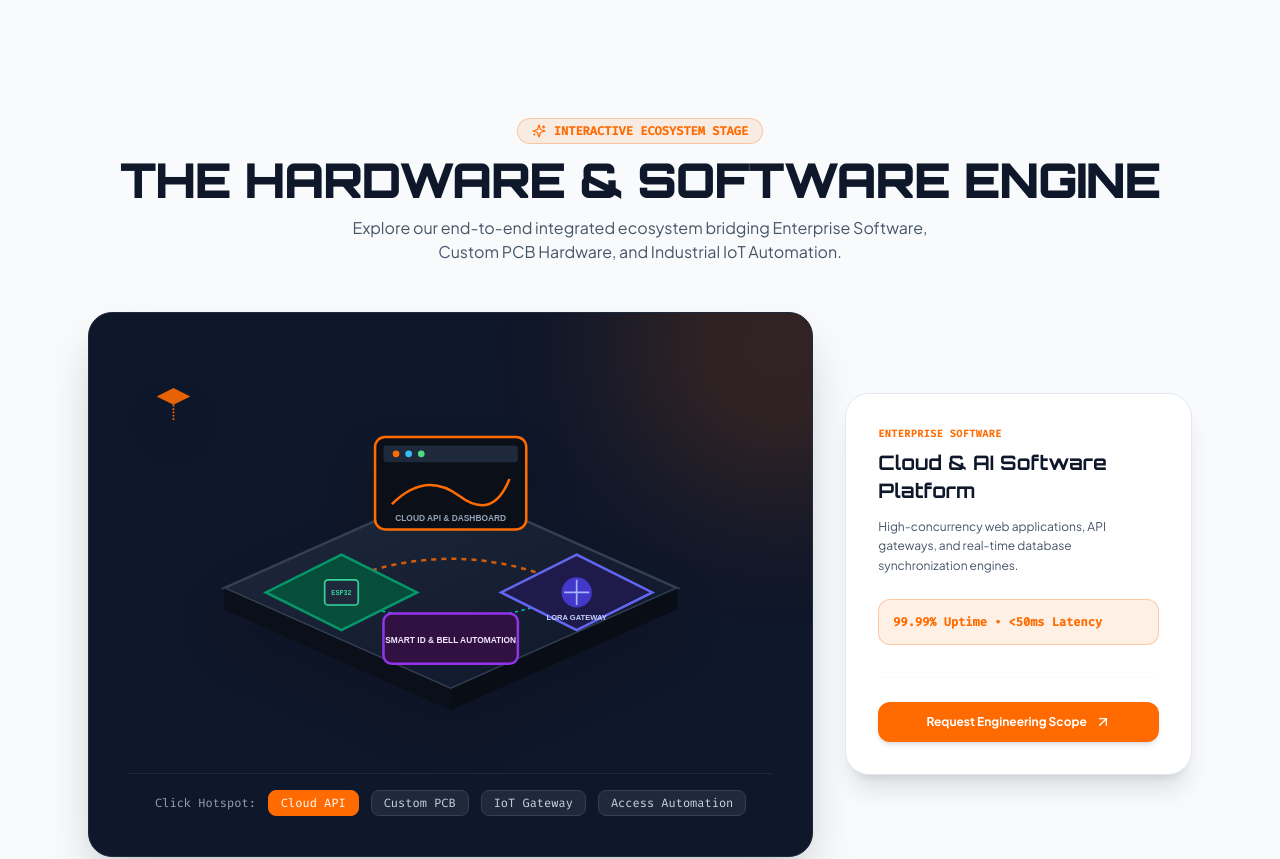
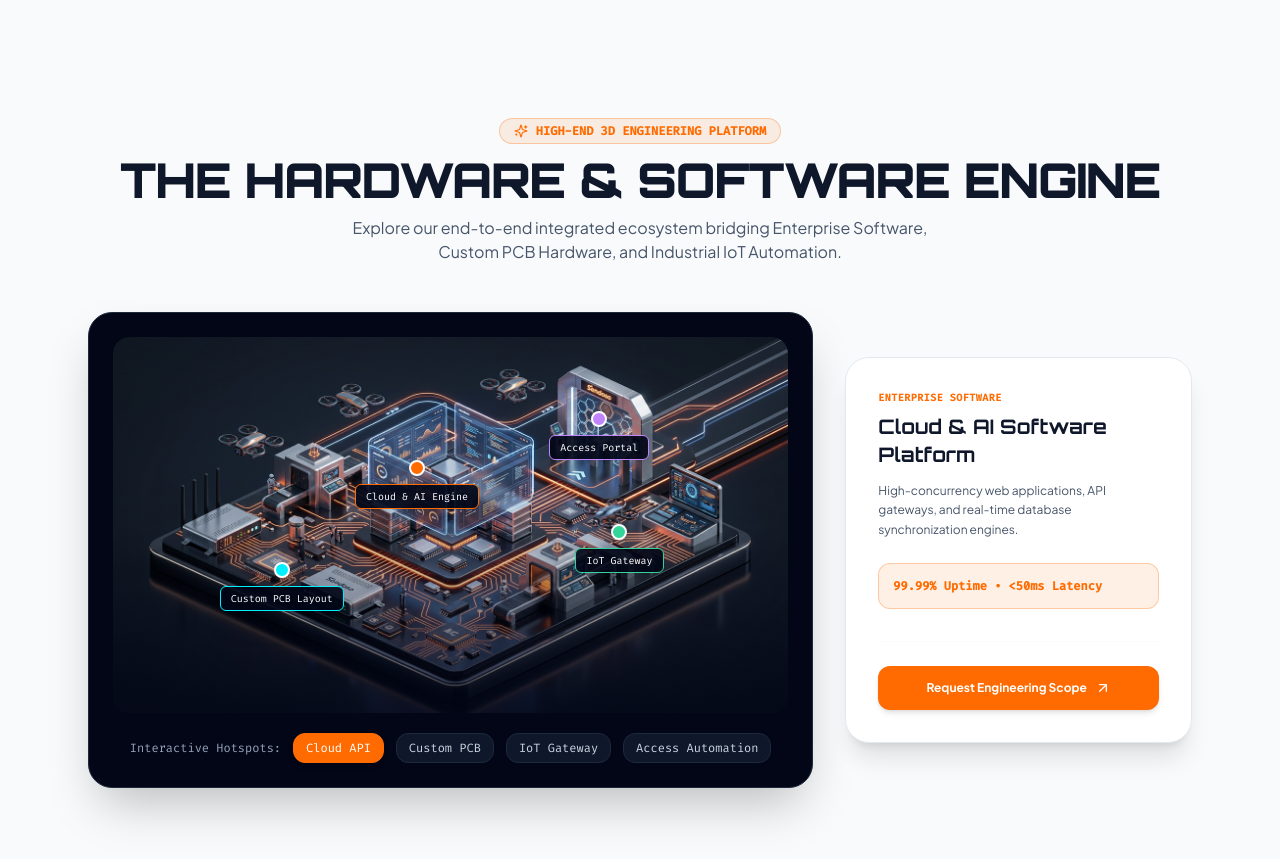
Before and after one commit to ShashankJangid/orange-future-tech, a React (Vite) app: page / in a window 1280 px wide. Shown: the part 3660-4519 px from the top of the page. Built offline with nearby package versions, Linux system fonts and the light colour scheme; the HTML template or start-up script is replaced by a standard one.

Commit message:
Integrate high-end 3D isometric tech stage render with interactive pulsing hotspot nodes

```diff
--- a/src/components/IsometricStageSection.jsx
+++ b/src/components/IsometricStageSection.jsx
@@ -1,6 +1,6 @@
 import React, { useState } from 'react';
 import { motion, AnimatePresence } from 'framer-motion';
-import { Cpu, Radio, Code2, Sparkles, Activity, Layers, ArrowUpRight, Zap, ShieldCheck, Play } from 'lucide-react';
+import { Sparkles, ArrowUpRight, ShieldCheck, Cpu, Radio, Code2, Zap } from 'lucide-react';
 
 export default function IsometricStageSection({ darkMode }) {
   const [activeHotspot, setActiveHotspot] = useState('cloud');
@@ -17,19 +17,21 @@ export default function IsometricStageSection({ darkMode }) {
       title: 'Multi-Layer Custom PCB',
       badge: 'HARDWARE ENGINEERING',
       description: '2 to 8+ layer circuit schematics with controlled impedance, ESP32 microcontrollers, and embedded C/C++ firmware.',
+      metric: 'Controlled Impedance & EMI Shielding',
       color: '#00F0FF'
     },
     iot: {
       title: 'Industrial IoT Telemetry',
       badge: 'SMART AUTOMATION',
       description: 'Long-range LoRaWAN and 2.4GHz sensor networks monitoring industrial equipment and campus infrastructure.',
-      metric: '10km+ Wireless Range',
+      metric: '10km+ Wireless Telemetry Range',
       color: '#10B981'
     },
     access: {
       title: 'Smart ID Access Control',
       badge: 'CAMPUS AUTOMATION',
       description: 'Breach-free RFID and QR code access control platforms deployed at premier research institutes.',
+      metric: 'Hardware Encrypted ID Gateways',
       color: '#8A2BE2'
     }
   };
@@ -49,7 +51,7 @@ export default function IsometricStageSection({ darkMode }) {
         >
           <div class="inline-flex items-center gap-2 px-3.5 py-1 rounded-full text-xs font-mono-code text-[#FF6B00] bg-[#FF6B00]/10 border border-[#FF6B00]/30 font-bold uppercase mb-3">
             <Sparkles class="w-3.5 h-3.5" />
-            <span>Interactive Ecosystem Stage</span>
+            <span>High-End 3D Engineering Platform</span>
           </div>
           <h2 class={`text-3xl sm:text-5xl font-extrabold font-['Orbitron',sans-serif] tracking-tight ${
             darkMode ? 'text-white' : 'text-slate-900'
@@ -68,103 +70,102 @@ export default function IsometricStageSection({ darkMode }) {
             whileInView={{ opacity: 1, scale: 1, y: 0 }}
             viewport={{ once: true, margin: '-60px' }}
             transition={{ duration: 0.7, ease: [0.16, 1, 0.3, 1] }}
-            class={`lg:col-span-8 rounded-3xl border p-6 sm:p-10 relative overflow-hidden shadow-2xl ${
-              darkMode ? 'bg-[#0B0F17] border-slate-800' : 'bg-slate-900 border-slate-800 text-white'
+            class={`lg:col-span-8 rounded-3xl border p-4 sm:p-6 relative overflow-hidden shadow-2xl ${
+              darkMode ? 'bg-[#0B0F17] border-slate-800' : 'bg-slate-950 border-slate-800 text-white'
             }`}
           >
-            <div class="absolute -right-32 -top-32 w-80 h-80 bg-[#FF6B00]/15 rounded-full blur-3xl pointer-events-none"></div>
+            <div class="relative w-full rounded-2xl overflow-hidden group">
+              <img
+                src="/tech-stage.jpg"
+                alt="Orange Future Tech 3D Isometric Ecosystem Stage"
+                class="w-full h-auto object-cover rounded-2xl transition-transform duration-700 group-hover:scale-[1.02]"
+              />
 
-            <div class="relative w-full h-[360px] sm:h-[420px] flex items-center justify-center">
-              <svg viewBox="0 0 700 500" class="w-full h-full drop-shadow-2xl">
-                <defs>
-                  <linearGradient id="stageGrad" x1="0%" y1="0%" x2="100%" y2="100%">
-                    <stop offset="0%" stop-color="#1E293B" />
-                    <stop offset="100%" stop-color="#0F172A" />
-                  </linearGradient>
-                  <linearGradient id="orangePulse" x1="0%" y1="0%" x2="100%" y2="0%">
-                    <stop offset="0%" stop-color="#FF6B00" stop-opacity="0.8" />
-                    <stop offset="100%" stop-color="#FF9E00" stop-opacity="0.2" />
-                  </linearGradient>
-                </defs>
+              <div class="absolute inset-0 bg-gradient-to-t from-slate-950/80 via-transparent to-transparent pointer-events-none"></div>
 
-                <g transform="translate(0, 40)">
-                  <polygon points="350,120 620,240 350,360 80,240" fill="url(#stageGrad)" stroke="#334155" stroke-width="3" />
-                  <polygon points="350,360 620,240 620,265 350,385" fill="#090D16" />
-                  <polygon points="350,360 80,240 80,265 350,385" fill="#0B0F19" />
+              <div
+                onClick={() => setActiveHotspot('cloud')}
+                class="absolute top-[35%] left-[45%] -translate-x-1/2 -translate-y-1/2 cursor-pointer group/node"
+              >
+                <span class="relative flex h-6 w-6 items-center justify-center">
+                  <span class="animate-ping absolute inline-flex h-full w-full rounded-full bg-[#FF6B00] opacity-75"></span>
+                  <span class="relative inline-flex rounded-full h-4 w-4 bg-[#FF6B00] border-2 border-white shadow-lg"></span>
+                </span>
+                <span class="absolute top-7 left-1/2 -translate-x-1/2 px-2.5 py-1 rounded-md bg-slate-950/90 text-[10px] font-mono-code text-white border border-[#FF6B00] whitespace-nowrap shadow-xl">
+                  Cloud &amp; AI Engine
+                </span>
+              </div>
 
-                  <path d="M 200 240 Q 350 170 500 240" fill="none" stroke="#FF6B00" stroke-width="3" stroke-dasharray="6,6" opacity="0.8" />
-                  <path d="M 230 255 Q 350 300 470 255" fill="none" stroke="#00F0FF" stroke-width="2" stroke-dasharray="4,4" opacity="0.7" />
+              <div
+                onClick={() => setActiveHotspot('pcb')}
+                class="absolute top-[62%] left-[25%] -translate-x-1/2 -translate-y-1/2 cursor-pointer group/node"
+              >
+                <span class="relative flex h-6 w-6 items-center justify-center">
+                  <span class="animate-ping absolute inline-flex h-full w-full rounded-full bg-[#00F0FF] opacity-75"></span>
+                  <span class="relative inline-flex rounded-full h-4 w-4 bg-[#00F0FF] border-2 border-white shadow-lg"></span>
+                </span>
+                <span class="absolute top-7 left-1/2 -translate-x-1/2 px-2.5 py-1 rounded-md bg-slate-950/90 text-[10px] font-mono-code text-white border border-[#00F0FF] whitespace-nowrap shadow-xl">
+                  Custom PCB Layout
+                </span>
+              </div>
 
-                  <g transform="translate(260, 60)" class="cursor-pointer" onClick={() => setActiveHotspot('cloud')}>
-                    <rect x="0" y="0" width="180" height="110" rx="12" fill="#0B0F17" stroke={activeHotspot === 'cloud' ? '#FF6B00' : '#334155'} stroke-width="3" />
-                    <rect x="10" y="10" width="160" height="20" rx="4" fill="#1E293B" />
-                    <circle cx="25" cy="20" r="4" fill="#FF6B00" />
-                    <circle cx="40" cy="20" r="4" fill="#38BDF8" />
-                    <circle cx="55" cy="20" r="4" fill="#4ADE80" />
-                    <path d="M 20 80 Q 60 40 100 70 T 160 50" fill="none" stroke="#FF6B00" stroke-width="3" />
-                    <text x="90" y="100" font-family="sans-serif" font-size="10" fill="#94A3B8" text-anchor="middle" font-weight="bold">CLOUD API &amp; DASHBOARD</text>
-                  </g>
+              <div
+                onClick={() => setActiveHotspot('iot')}
+                class="absolute top-[52%] left-[75%] -translate-x-1/2 -translate-y-1/2 cursor-pointer group/node"
+              >
+                <span class="relative flex h-6 w-6 items-center justify-center">
+                  <span class="animate-ping absolute inline-flex h-full w-full rounded-full bg-emerald-400 opacity-75"></span>
+                  <span class="relative inline-flex rounded-full h-4 w-4 bg-emerald-400 border-2 border-white shadow-lg"></span>
+                </span>
+                <span class="absolute top-7 left-1/2 -translate-x-1/2 px-2.5 py-1 rounded-md bg-slate-950/90 text-[10px] font-mono-code text-white border border-emerald-400 whitespace-nowrap shadow-xl">
+                  IoT Gateway
+                </span>
+              </div>
 
-                  <g transform="translate(130, 200)" class="cursor-pointer" onClick={() => setActiveHotspot('pcb')}>
-                    <polygon points="90,0 180,45 90,90 0,45" fill="#064E3B" stroke={activeHotspot === 'pcb' ? '#00F0FF' : '#059669'} stroke-width="3" />
-                    <rect x="70" y="30" width="40" height="30" rx="4" fill="#1E293B" stroke="#34D399" stroke-width="2" />
-                    <text x="90" y="48" font-family="monospace" font-size="8" fill="#34D399" text-anchor="middle" font-weight="bold">ESP32</text>
-                  </g>
-
-                  <g transform="translate(410, 200)" class="cursor-pointer" onClick={() => setActiveHotspot('iot')}>
-                    <polygon points="90,0 180,45 90,90 0,45" fill="#1E1B4B" stroke={activeHotspot === 'iot' ? '#10B981' : '#6366F1'} stroke-width="3" />
-                    <circle cx="90" cy="45" r="18" fill="#4338CA" />
-                    <path d="M 90 30 L 90 60 M 75 45 L 105 45" stroke="#A5B4FC" stroke-width="2" />
-                    <text x="90" y="78" font-family="sans-serif" font-size="9" fill="#C7D2FE" text-anchor="middle" font-weight="bold">LORA GATEWAY</text>
-                  </g>
-
-                  <g transform="translate(270, 270)" class="cursor-pointer" onClick={() => setActiveHotspot('access')}>
-                    <rect x="0" y="0" width="160" height="60" rx="10" fill="#311042" stroke={activeHotspot === 'access' ? '#C084FC' : '#9333EA'} stroke-width="3" />
-                    <text x="80" y="35" font-family="sans-serif" font-size="10" fill="#F3E8FF" text-anchor="middle" font-weight="bold">SMART ID &amp; BELL AUTOMATION</text>
-                  </g>
-
-                  <motion.g
-                    animate={{ y: [-5, 5, -5] }}
-                    transition={{ duration: 3, repeat: Infinity, ease: 'easeInOut' }}
-                    transform="translate(180, 110)"
-                  >
-                    <polygon points="20,0 40,10 20,20 0,10" fill="#FF6B00" opacity="0.9" />
-                    <line x1="20" y1="20" x2="20" y2="40" stroke="#FF6B00" stroke-width="2" stroke-dasharray="2,2" />
-                  </motion.g>
-                </g>
-              </svg>
+              <div
+                onClick={() => setActiveHotspot('access')}
+                class="absolute top-[22%] left-[72%] -translate-x-1/2 -translate-y-1/2 cursor-pointer group/node"
+              >
+                <span class="relative flex h-6 w-6 items-center justify-center">
+                  <span class="animate-ping absolute inline-flex h-full w-full rounded-full bg-purple-400 opacity-75"></span>
+                  <span class="relative inline-flex rounded-full h-4 w-4 bg-purple-400 border-2 border-white shadow-lg"></span>
+                </span>
+                <span class="absolute top-7 left-1/2 -translate-x-1/2 px-2.5 py-1 rounded-md bg-slate-950/90 text-[10px] font-mono-code text-white border border-purple-400 whitespace-nowrap shadow-xl">
+                  Access Portal
+                </span>
+              </div>
             </div>
 
-            <div class="flex flex-wrap items-center justify-center gap-3 pt-4 border-t border-slate-800 text-xs font-mono-code">
-              <span class="text-slate-400">Click Hotspot:</span>
+            <div class="flex flex-wrap items-center justify-center gap-3 pt-5 text-xs font-mono-code">
+              <span class="text-slate-400">Interactive Hotspots:</span>
               <button
                 onClick={() => setActiveHotspot('cloud')}
-                class={`px-3 py-1 rounded-lg border transition-all cursor-pointer ${
-                  activeHotspot === 'cloud' ? 'bg-[#FF6B00] text-white border-[#FF6B00]' : 'bg-slate-800 text-slate-300 border-slate-700'
+                class={`px-3 py-1.5 rounded-xl border transition-all cursor-pointer ${
+                  activeHotspot === 'cloud' ? 'bg-[#FF6B00] text-white border-[#FF6B00] shadow-md' : 'bg-slate-900 text-slate-300 border-slate-800'
                 }`}
               >
                 Cloud API
               </button>
               <button
                 onClick={() => setActiveHotspot('pcb')}
-                class={`px-3 py-1 rounded-lg border transition-all cursor-pointer ${
-                  activeHotspot === 'pcb' ? 'bg-[#00F0FF] text-slate-950 font-bold border-[#00F0FF]' : 'bg-slate-800 text-slate-300 border-slate-700'
+                class={`px-3 py-1.5 rounded-xl border transition-all cursor-pointer ${
+                  activeHotspot === 'pcb' ? 'bg-[#00F0FF] text-slate-950 font-bold border-[#00F0FF] shadow-md' : 'bg-slate-900 text-slate-300 border-slate-800'
                 }`}
               >
                 Custom PCB
               </button>
               <button
                 onClick={() => setActiveHotspot('iot')}
-                class={`px-3 py-1 rounded-lg border transition-all cursor-pointer ${
-                  activeHotspot === 'iot' ? 'bg-emerald-500 text-slate-950 font-bold border-emerald-500' : 'bg-slate-800 text-slate-300 border-slate-700'
+                class={`px-3 py-1.5 rounded-xl border transition-all cursor-pointer ${
+                  activeHotspot === 'iot' ? 'bg-emerald-500 text-slate-950 font-bold border-emerald-500 shadow-md' : 'bg-slate-900 text-slate-300 border-slate-800'
                 }`}
               >
                 IoT Gateway
               </button>
               <button
                 onClick={() => setActiveHotspot('access')}
-                class={`px-3 py-1 rounded-lg border transition-all cursor-pointer ${
-                  activeHotspot === 'access' ? 'bg-purple-500 text-white border-purple-500' : 'bg-slate-800 text-slate-300 border-slate-700'
+                class={`px-3 py-1.5 rounded-xl border transition-all cursor-pointer ${
+                  activeHotspot === 'access' ? 'bg-purple-500 text-white border-purple-500 shadow-md' : 'bg-slate-900 text-slate-300 border-slate-800'
                 }`}
               >
                 Access Automation
@@ -211,7 +212,7 @@ export default function IsometricStageSection({ darkMode }) {
                 <div class="mt-8 pt-6 border-t border-slate-200/20">
                   <a
                     href="#contact"
-                    class="w-full py-3 rounded-xl bg-[#FF6B00] text-white text-xs font-bold hover:bg-[#e05e00] transition-all flex items-center justify-center gap-2 shadow-md cursor-pointer"
+                    class="w-full py-3.5 rounded-xl bg-[#FF6B00] text-white text-xs font-bold hover:bg-[#e05e00] transition-all flex items-center justify-center gap-2 shadow-md cursor-pointer"
                   >
                     <span>Request Engineering Scope</span>
                     <ArrowUpRight class="w-4 h-4" />
```
Also changed, not shown: public/tech-stage.jpg (added).
